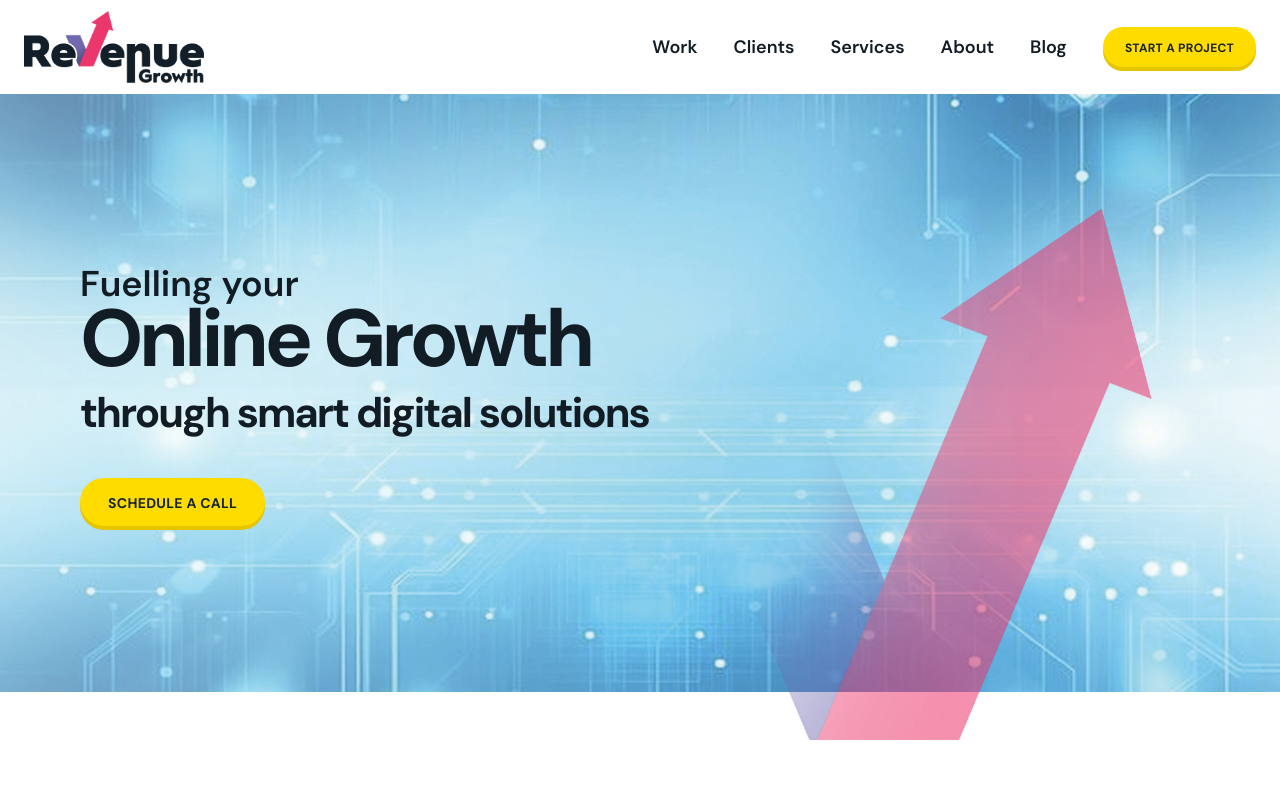
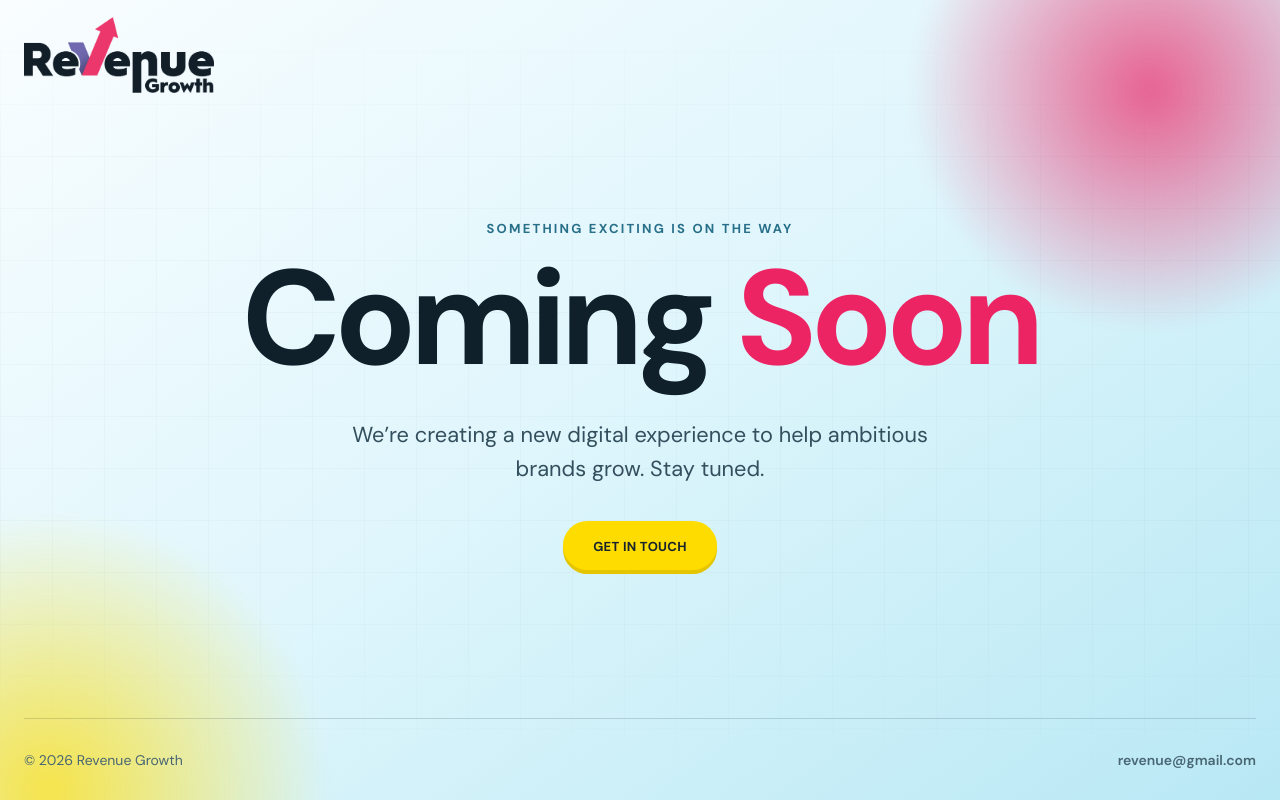
Before and after one commit to shripatiavasthi/personal_nandani, a React (Vite) app: page / in a window 1280 px wide. Shown: the top 800 px of the page. Built offline with nearby package versions, Linux system fonts and the light colour scheme.

Commit message:
comming soon added

```diff
--- a/src/App.css
+++ b/src/App.css
@@ -56,6 +56,24 @@ nav a:hover:after { width:100%; }
 .studio-gallery img { display:block; width:100%; height:190px; object-fit:cover; transition:transform .3s; }
 .studio-gallery a:hover img { transform:scale(1.04); }
 
+/* Coming soon page */
+.coming-soon-page { min-height:100svh; position:relative; overflow:hidden; display:grid; grid-template-rows:auto 1fr auto; padding:0 max(24px,calc((100% - 1400px)/2)); background:linear-gradient(145deg,#f9fdff 0%,#dff6fc 48%,#b8e8f4 100%); isolation:isolate; }
+.coming-soon-page:before { content:''; position:absolute; z-index:-1; inset:0; opacity:.3; background-image:linear-gradient(rgba(15,32,43,.08) 1px,transparent 1px),linear-gradient(90deg,rgba(15,32,43,.08) 1px,transparent 1px); background-size:52px 52px; mask-image:linear-gradient(to bottom,transparent,black 20%,black 75%,transparent); }
+.coming-soon-glow { position:absolute; z-index:-1; border-radius:50%; filter:blur(8px); opacity:.7; }
+.coming-soon-glow-one { width:500px; height:500px; right:-120px; top:-160px; background:radial-gradient(circle,var(--pink),rgba(236,36,100,0) 68%); }
+.coming-soon-glow-two { width:580px; height:580px; left:-240px; bottom:-280px; background:radial-gradient(circle,var(--yellow),rgba(255,220,0,0) 68%); }
+.coming-soon-header { height:110px; display:flex; align-items:center; }
+.coming-soon-header img { display:block; width:190px; height:auto; }
+.coming-soon-content { width:min(900px,100%); margin:auto; padding:72px 0 110px; text-align:center; }
+.coming-soon-eyebrow { margin:0 0 22px; color:#286f89; font-size:13px; font-weight:800; text-transform:uppercase; letter-spacing:2.2px; }
+.coming-soon-content h1 { margin:0; color:var(--ink); font-size:clamp(72px,10.5vw,150px); line-height:.9; letter-spacing:clamp(-8px,-.5vw,-3px); }
+.coming-soon-content h1 em { color:var(--pink); font-style:normal; }
+.coming-soon-message { max-width:590px; margin:38px auto 35px; color:#334f5d; font-size:clamp(18px,1.7vw,23px); line-height:1.55; }
+.coming-soon-contact { display:inline-block; padding:17px 30px 15px; font-size:13px; }
+.coming-soon-footer { min-height:82px; border-top:1px solid rgba(15,32,43,.16); display:flex; align-items:center; justify-content:space-between; gap:24px; color:#496673; font-size:14px; }
+.coming-soon-footer a { font-weight:600; }
+.coming-soon-footer a:hover { color:var(--pink); }
+
 @media (max-width:800px) { .nav-shell { height:78px; }.menu-button { display:block; } nav { display:none; position:absolute; top:78px; left:0; right:0; background:white; flex-direction:column; padding:28px; gap:24px; box-shadow:0 15px 25px #0002; } nav.open { display:flex; }.hero-section { height:520px; }.hero-copy p { font-size:20px; }.hero-copy h1 { font-size:45px; }.hero-copy h2 { font-size:23px; max-width:280px; }.growth-arrow { height:65%; right:8px; bottom:-3%; opacity:.78; }.about { grid-template-columns:1fr; gap:35px; padding-block:65px; }.about-image { height:300px; }.about>p { font-size:20px; }.service-grid { grid-template-columns:1fr 1fr; }.work-grid,.article-grid { grid-template-columns:1fr; }.quote-grid { grid-template-columns:1fr; }.quote-grid blockquote { padding:20px 0 35px!important; border-left:0!important; }.quote-grid blockquote+blockquote { border-top:1px solid #aaa!important; }.cta { height:430px; }.cta h2 { font-size:43px; }.cta .marquee { font-size:84px; }.article-grid a { padding-bottom:25px; }.footer-grid { grid-template-columns:1fr; gap:55px; }.footer h2 { font-size:63px; } }
 @media (max-width:800px) { .home-hero { height:520px; aspect-ratio:auto; }.home-hero .growth-arrow { height:65%; right:8px; bottom:-3%; } }
 @media (max-width:800px) { .team-section { padding-block:70px 85px; }.team-intro-copy { margin-bottom:65px; font-size:16px; }.team-grid { grid-template-columns:1fr; max-width:340px; gap:38px; }.studio { padding-block:70px 90px; }.studio-gallery { grid-template-columns:repeat(2,1fr); }.studio-gallery img { height:220px; }.studio-gallery a:last-child { grid-column:1/3; } }
@@ -64,4 +82,5 @@ nav a:hover:after { width:100%; }
 @media (max-width:500px) { .home-hero .hero-copy p { font-size:23px; }.home-hero .hero-copy h1 { font-size:48px; letter-spacing:-2.5px; }.home-hero .hero-copy h2 { font-size:25px; margin-bottom:32px; letter-spacing:-1px; }.home-hero .hero-copy .pill { padding:14px 24px 12px; font-size:13px; } }
 @media (max-width:500px) { .about-heading { font-size:38px; letter-spacing:-1.8px; }.team-section .about-heading { font-size:34px; }.studio-gallery img { height:165px; } }
 @media (max-width:500px) { .testimonials .section-title { font-size:32px; } }
+@media (max-width:500px) { .coming-soon-header { height:90px; }.coming-soon-header img { width:155px; }.coming-soon-content { padding:50px 0 80px; }.coming-soon-content h1 { font-size:clamp(64px,23vw,100px); line-height:.92; }.coming-soon-message { margin-top:28px; font-size:17px; }.coming-soon-footer { min-height:100px; padding:22px 0; flex-direction:column; justify-content:center; gap:7px; } }
 @media (prefers-reduced-motion:reduce) { .growth-arrow { transform:none; clip-path:none; } }
--- a/src/App.jsx
+++ b/src/App.jsx
@@ -25,7 +25,7 @@ const articles = [
 ]
 
 function Logo() {
-  return <a className="logo" href="/" aria-label="Revenue Growth home"><img src={revenueGrowthLogo} alt="Revenue Growth" /></a>
+  return <a className="logo" href="/home" aria-label="Revenue Growth home"><img src={revenueGrowthLogo} alt="Revenue Growth" /></a>
 }
 
 function SiteHeader({ onStartProject }) {
@@ -36,7 +36,7 @@ function SiteHeader({ onStartProject }) {
       <Logo />
       <button className="menu-button" aria-label="Toggle menu" aria-expanded={menuOpen} onClick={() => setMenuOpen(!menuOpen)}>☰</button>
       <nav className={menuOpen ? 'open' : ''} onClick={() => setMenuOpen(false)}>
-        <a href="/#work">Work</a><a href="/#clients">Clients</a><a href="/#services">Services</a><a href="/about">About</a><a href="/#insights">Blog</a>
+        <a href="/home#work">Work</a><a href="/home#clients">Clients</a><a href="/home#services">Services</a><a href="/about">About</a><a href="/home#insights">Blog</a>
         <button className="pill" onClick={onStartProject}>Start a project</button>
       </nav>
     </header>
@@ -47,7 +47,7 @@ function SiteFooter() {
   return (
     <footer className="footer" id="contact">
       <div className="wrap footer-grid"><div><h2>Let’s Talk</h2><a href="mailto:revenue@gmail.com">revenue@gmail.com</a><a href="tel:+919999005697">+91 99990 05697</a><div className="socials"><a href="#top">ig</a><a href="#top">Be</a><a href="#top">in</a><a href="#top">𝕏</a></div></div>
-        <div className="footer-links"><a href="/#work">Work</a><a href="/about">About</a><a href="/#clients">Clients</a><a href="/#insights">Blog</a><a href="/#services">Services</a><a href="mailto:revenue@gmail.com">Contact</a><a href="/#services">Industries</a></div>
+        <div className="footer-links"><a href="/home#work">Work</a><a href="/about">About</a><a href="/home#clients">Clients</a><a href="/home#insights">Blog</a><a href="/home#services">Services</a><a href="mailto:revenue@gmail.com">Contact</a><a href="/home#services">Industries</a></div>
       </div><div className="wrap copyright">© 2026 Revenue Growth <span>Built for what’s next.</span></div>
     </footer>
   )
@@ -194,7 +194,7 @@ const studioImages = [
 ]
 
 function AboutPage() {
-  const goToContact = () => { window.location.href = '/#contact' }
+  const goToContact = () => { window.location.href = '/home#contact' }
 
   return (
     <main id="top" className="about-page">
@@ -213,8 +213,34 @@ function AboutPage() {
   )
 }
 
+function ComingSoonPage() {
+  return (
+    <main className="coming-soon-page">
+      <div className="coming-soon-glow coming-soon-glow-one" aria-hidden="true" />
+      <div className="coming-soon-glow coming-soon-glow-two" aria-hidden="true" />
+      <header className="coming-soon-header">
+        <img src={revenueGrowthLogo} alt="Revenue Growth" />
+      </header>
+      <section className="coming-soon-content">
+        <p className="coming-soon-eyebrow">Something exciting is on the way</p>
+        <h1>Coming <em>Soon</em></h1>
+        <p className="coming-soon-message">We’re creating a new digital experience to help ambitious brands grow. Stay tuned.</p>
+        <a className="pill coming-soon-contact" href="mailto:revenue@gmail.com">Get in touch</a>
+      </section>
+      <footer className="coming-soon-footer">
+        <span>© 2026 Revenue Growth</span>
+        <a href="mailto:revenue@gmail.com">revenue@gmail.com</a>
+      </footer>
+    </main>
+  )
+}
+
 function Root() {
-  return window.location.pathname.replace(/\/+$/, '') === '/about' ? <AboutPage /> : <App />
+  const path = window.location.pathname.replace(/\/+$/, '') || '/'
+
+  if (path === '/home') return <App />
+  if (path === '/about') return <AboutPage />
+  return <ComingSoonPage />
 }
 
 export default Root
```
